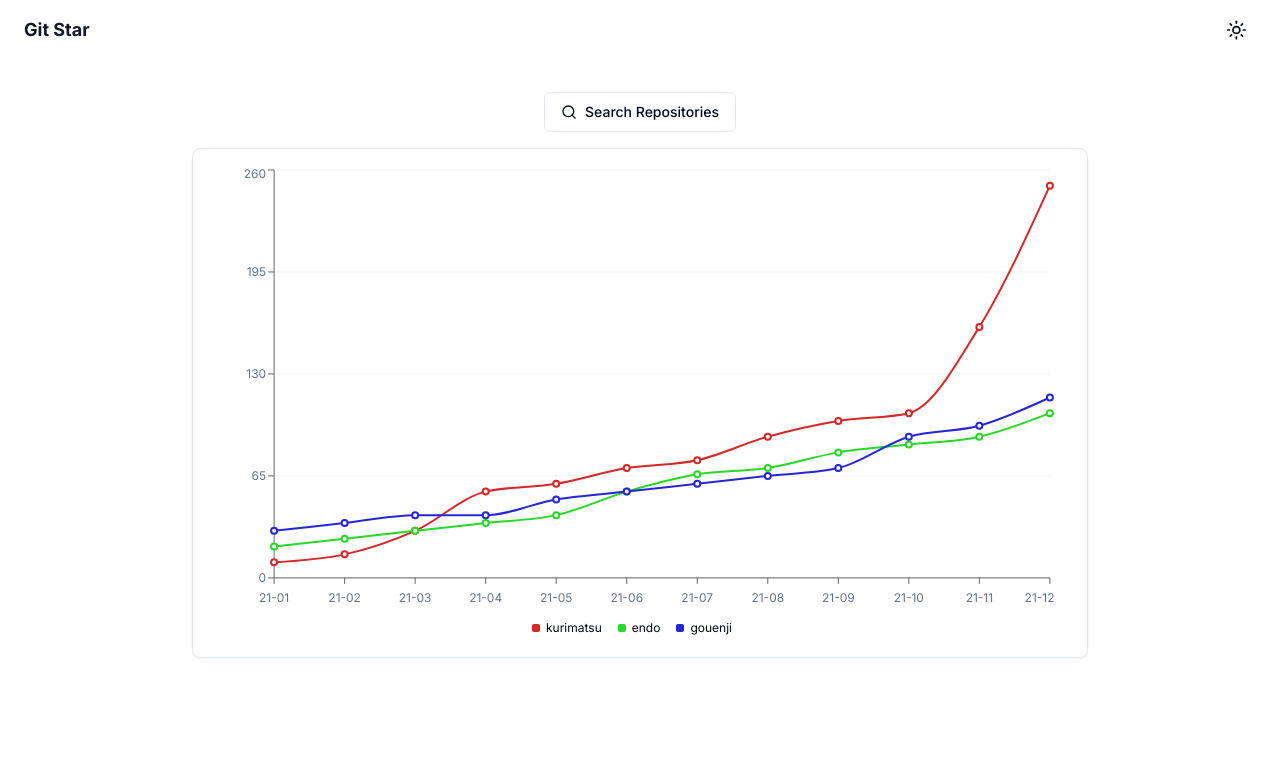
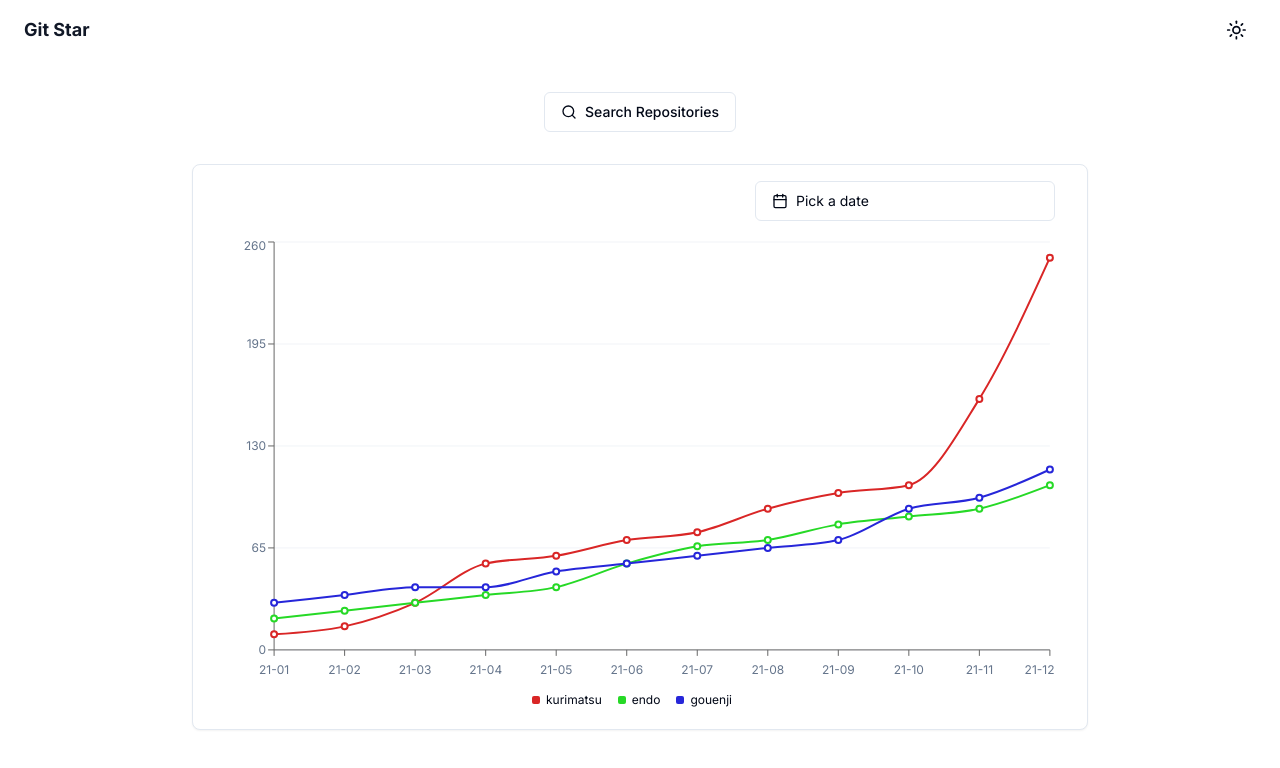
Before and after one commit to sasakitimaru/git-star, a Next.js app: page / in a window 1280 px wide. Shown: the top 768 px of the page. Built offline with nearby package versions, Linux system fonts and the light colour scheme.

Commit message:
feat:add deletable chip

```diff
--- a/src/app/page.tsx
+++ b/src/app/page.tsx
@@ -1,14 +1,16 @@
 import Chart from "@/components/dashboard/Chart";
-// import DateRangePicker from "@/components/dashboard/DateRangePicker";
+import DateRangePicker from "@/components/dashboard/DateRangePicker";
 import SearchDialogButton from "@/components/dashboard/SearchDialogButton";
+import RepositoryChips from "@/components/dashboard/RepositoryChips";
 import { Card } from "@/components/ui/card";
 
 export default function Home() {
   return (
     <main className="flex flex-col gap-4 items-center justify-between p-8">
       <SearchDialogButton />
+      <RepositoryChips />
       <Card className="w-full max-w-4xl pr-2 md:pr-8 p-4">
-        {/* <DateRangePicker className="justify-end mb-4" /> */}
+        <DateRangePicker className="justify-end mb-4" />
         <Chart />
       </Card>
     </main>
--- /dev/null
+++ b/src/components/dashboard/RepositoryChips.tsx
@@ -0,0 +1,32 @@
+"use client";
+
+import { usePathname, useRouter, useSearchParams } from "next/navigation";
+import { DeletableBadge } from "../ui/badge";
+
+export default function Component() {
+  const searchParams = useSearchParams();
+  const params = new URLSearchParams(searchParams);
+  const pathname = usePathname();
+  const { replace } = useRouter();
+  const repos = params.getAll("repos");
+  if (!repos) {
+    return;
+  }
+
+  const deleteRepo = (repo: string) => {
+    params.delete("repos", encodeURI(repo));
+    replace(`${pathname}?${params.toString()}`);
+  };
+
+  return (
+    <div className="flex gap-2">
+      {repos.map((repo) => (
+        <DeletableBadge
+          text={repo}
+          key={repo}
+          onDelete={() => deleteRepo(repo)}
+        />
+      ))}
+    </div>
+  );
+}
--- /dev/null
+++ b/src/components/ui/badge.tsx
@@ -0,0 +1,57 @@
+import * as React from "react";
+import { cva, type VariantProps } from "class-variance-authority";
+
+import { cn } from "@/lib/utils";
+import { X } from "lucide-react";
+
+const badgeVariants = cva(
+  "inline-flex items-center rounded-full border px-2.5 py-0.5 text-xs font-semibold transition-colors focus:outline-none focus:ring-2 focus:ring-ring focus:ring-offset-2",
+  {
+    variants: {
+      variant: {
+        default:
+          "border-transparent bg-primary text-primary-foreground hover:bg-primary/80",
+        secondary:
+          "border-transparent bg-secondary text-secondary-foreground hover:bg-secondary/80",
+        destructive:
+          "border-transparent bg-destructive text-destructive-foreground hover:bg-destructive/80",
+        outline: "text-foreground",
+      },
+    },
+    defaultVariants: {
+      variant: "default",
+    },
+  },
+);
+
+export interface BadgeProps
+  extends React.HTMLAttributes<HTMLDivElement>,
+  VariantProps<typeof badgeVariants> { }
+
+function Badge({ className, variant, ...props }: BadgeProps) {
+  return (
+    <div className={cn(badgeVariants({ variant }), className)} {...props} />
+  );
+}
+
+function DeletableBadge({
+  text,
+  onDelete,
+}: {
+  text: string;
+  onDelete?: () => void;
+}) {
+  return (
+    <Badge variant="secondary" className="gap-1">
+      <span className="text-base">{text}</span>
+      <X
+        onClick={onDelete}
+        size={16}
+        strokeWidth={2}
+        className="cursor-pointer"
+      />
+    </Badge>
+  );
+}
+
+export { Badge, badgeVariants, DeletableBadge };
```
